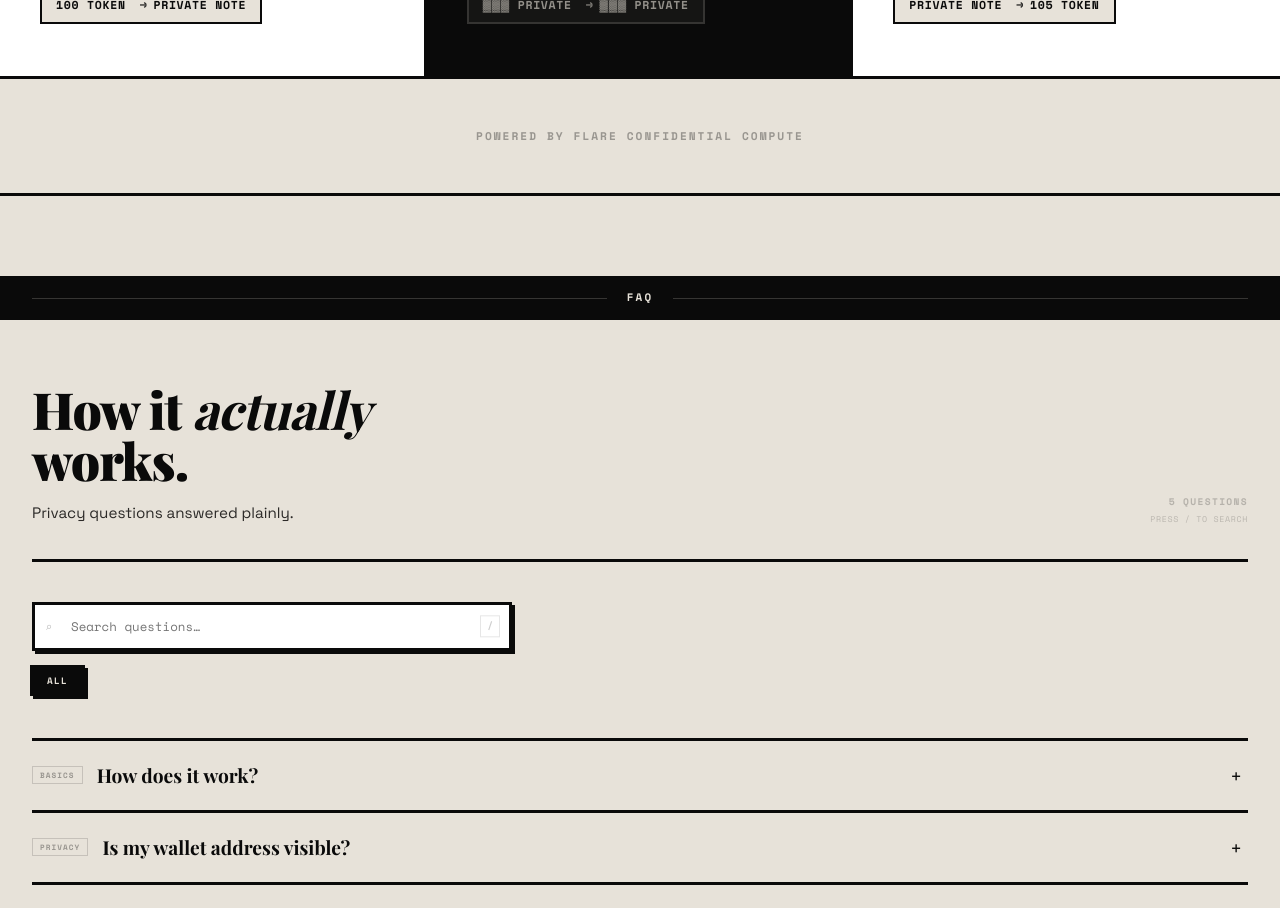
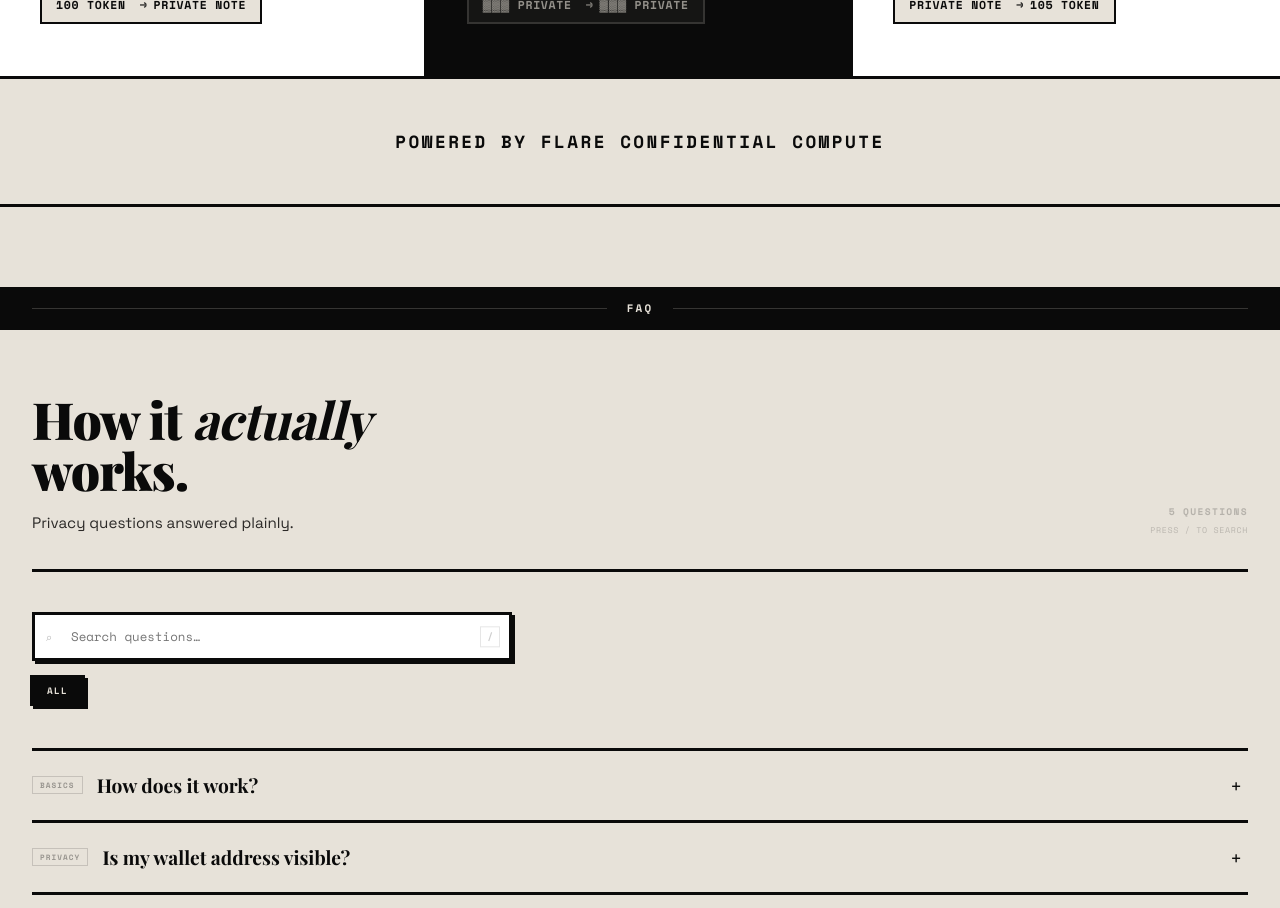
Before and after one commit to Teckdegen/encryptedfi-frontend, a Next.js app: page / in a window 1280 px wide. Shown: the part 1600-2508 px from the top of the page. Built offline with nearby package versions, Linux system fonts and the light colour scheme.

Commit message:
style: Make powered by text bigger and more visible

```diff
--- a/components/Tech.tsx
+++ b/components/Tech.tsx
@@ -7,10 +7,10 @@ export default function Tech() {
       <p
         style={{
           fontFamily: "var(--font-mono)",
-          fontSize: "0.7rem",
+          fontSize: "clamp(0.9rem, 2vw, 1.1rem)",
           fontWeight: 700,
-          letterSpacing: "0.18em",
-          color: "rgba(10,10,10,0.35)",
+          letterSpacing: "0.14em",
+          color: "var(--ink)",
         }}
       >
         POWERED BY FLARE CONFIDENTIAL COMPUTE
```
